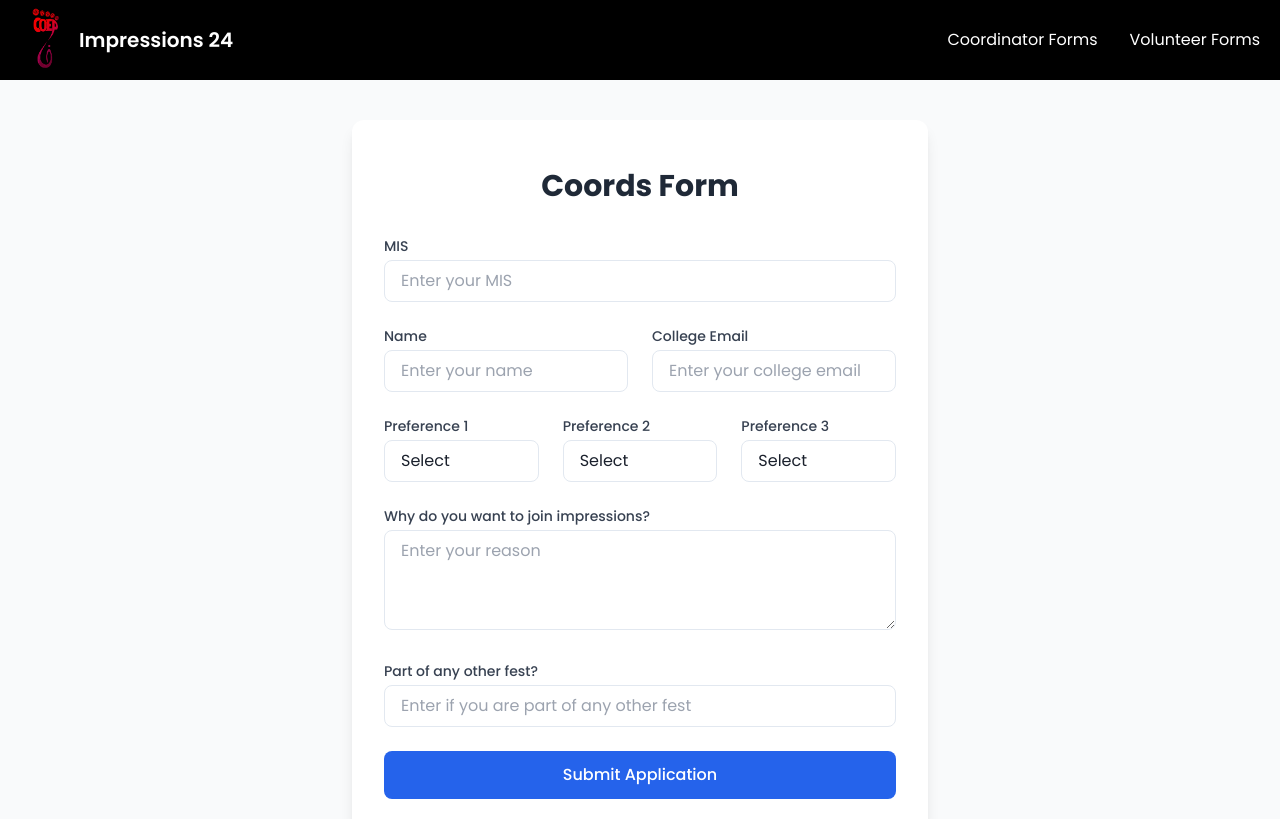
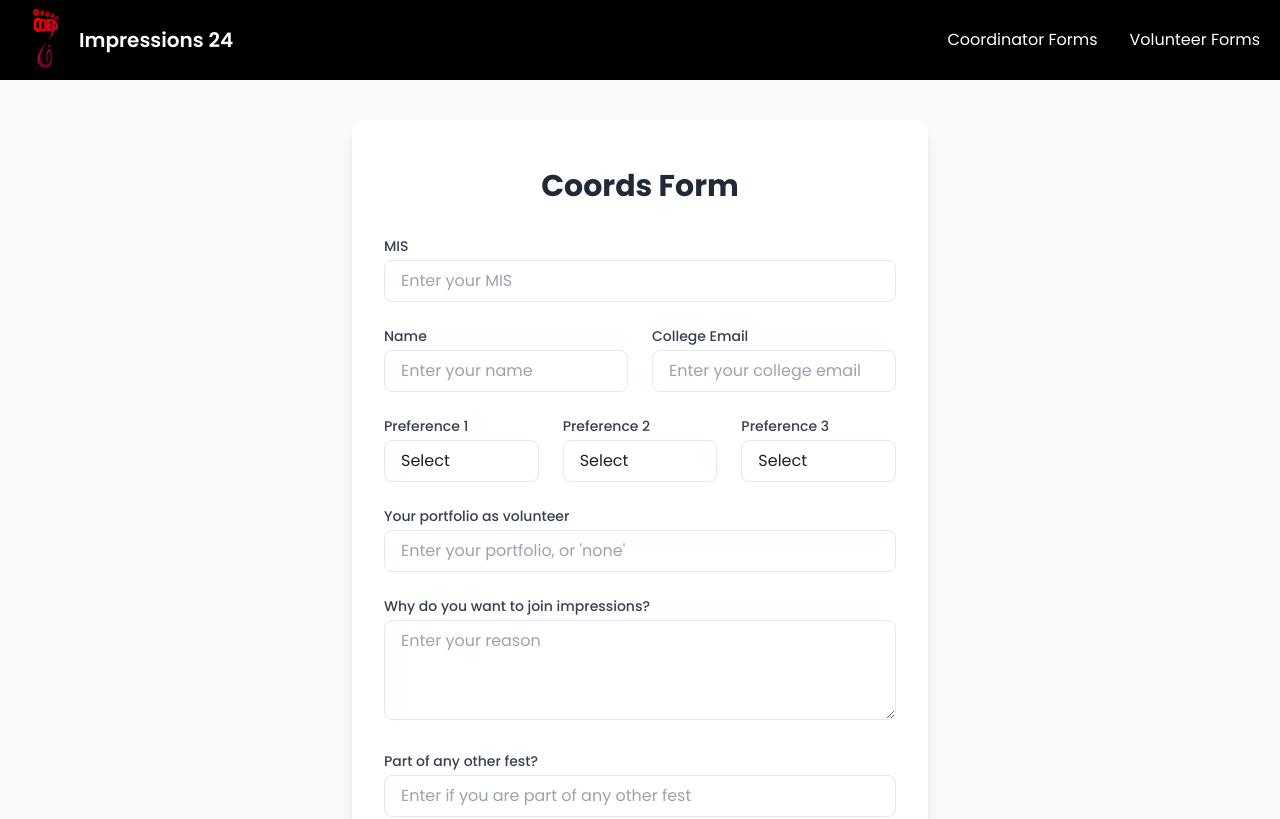
Before and after one commit to drdholu/impressions24, a React (Create React App) app: page /coordinator-form in a window 1280 px wide. Shown: the top 819 px of the page. Built offline with nearby package versions, Linux system fonts and the light colour scheme.

Commit message:
Update CoordinatorForm.js

```diff
--- a/src/components/CoordinatorForm.js
+++ b/src/components/CoordinatorForm.js
@@ -4,7 +4,7 @@ import { AlertCircle, CheckCircle2 } from 'lucide-react';
 import { toast } from 'react-toastify';
 import { useNavigate } from 'react-router-dom';
 
-const scriptURL = 'https://script.google.com/macros/s/AKfycbyYj3vvB0vfW4fhd8LByGqmUJt9PCkTNiZ0QQz4D_6Q_8UuH9dYJKlu6X4W2CqpEy6_mw/exec';
+const scriptURL = 'https://script.google.com/macros/s/AKfycbxpOjvfD3S3UTRe3dWX1X_kk4xpVc_3tLpuQ1ieQLouPjUKyZCI0Jhe0zgAD8j3kMydbw/exec';
 const CoordinatorForm = () => {
   const [formData, setFormData] = useState({
     mis: '',
@@ -15,6 +15,7 @@ const CoordinatorForm = () => {
     pref3: '',
     reason: '',
     otherFest: '',
+    portfolio: '',  // Added portfolio field
   });
 
   const navigate = useNavigate();
@@ -39,6 +40,7 @@ const CoordinatorForm = () => {
       pref3: '',
       reason: '',
       otherFest: '',
+
     });
   };
 
@@ -165,7 +167,17 @@ const CoordinatorForm = () => {
               </div>
             ))}
           </div>
-
+          <div>
+            <label className={labelClass}>Your portfolio as volunteer</label>
+            <input
+              type="text"
+              name="portfolio"
+              value={formData.portfolio}
+              onChange={handleInputChange}
+              className={inputClass}
+              placeholder="Enter your portfolio, or 'none'"
+            />
+          </div>
           <div>
             <label className={labelClass}>Why do you want to join impressions?</label>
             <textarea
```
